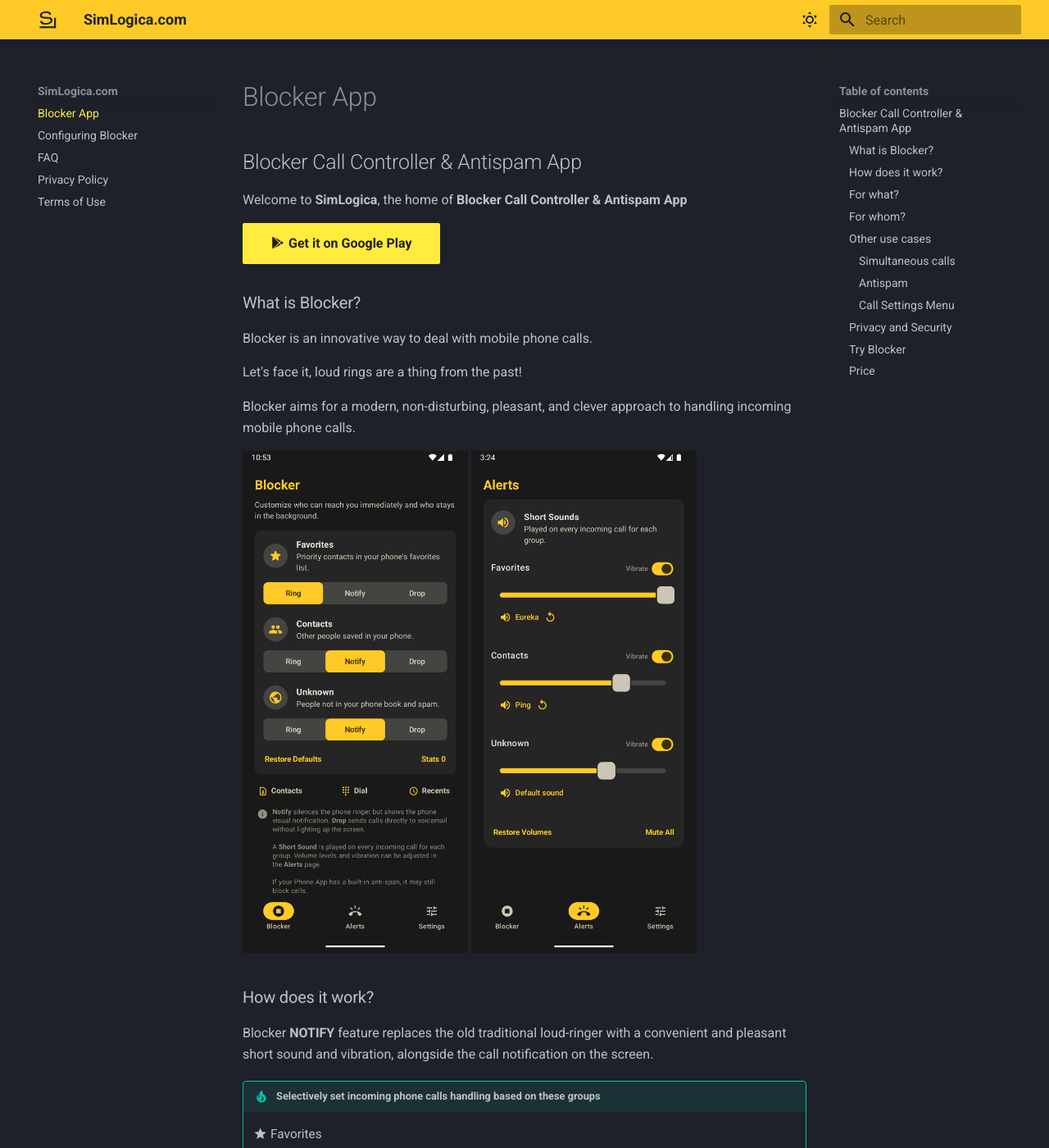
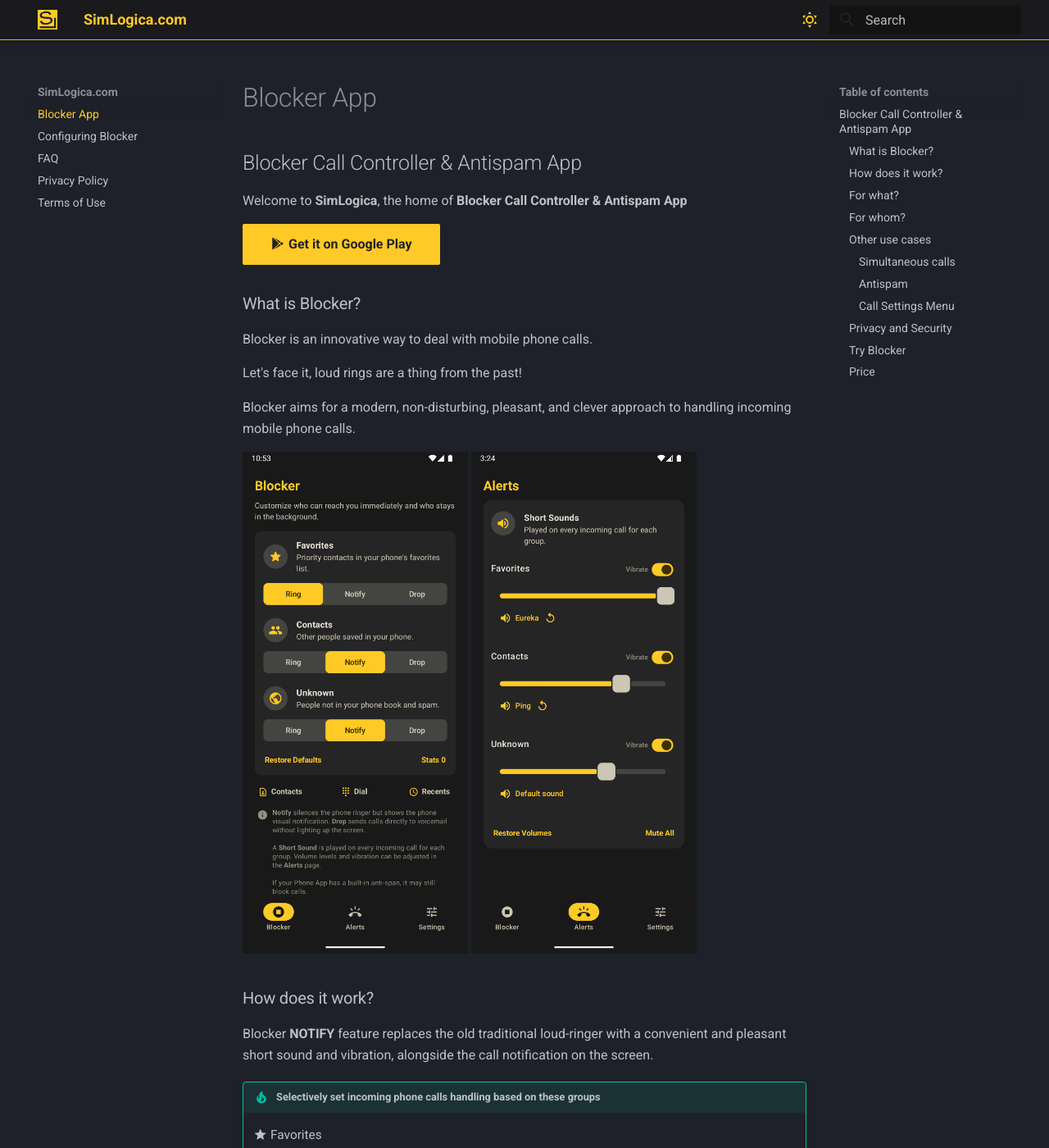
Before and after one commit to simlogica/simlogica.github.io, an MkDocs documentation site: the page built from docs/index.md, in a window 1280 px wide and 1400 px high. Shown: the whole window at 82% size. Built offline with MkDocs 1.6.1 and Material for MkDocs 9.7.7, drawn with Linux system fonts in a browser that asks for light colours; some web fonts are replaced.

Commit message:
Updated CSS themes for light and dark modes; added shared color variables and adjusted `mkdocs.yml` primary theme colors.

```diff
--- a/docs/stylesheets/extra.css
+++ b/docs/stylesheets/extra.css
@@ -1,20 +1,30 @@
-/* --- Dark Mode Header --- */
-[data-md-color-scheme="slate"] .md-header {
-  background-color: #ffca27;
-  /* Change this to your dark-mode hex */
-  color: #1e2129;
-  /* This changes the text/icon color in the header */
+/* --- SHARED VARIABLES --- */
+:root {
+  --brand-yellow: #ffca27;
+  --brand-yellow-light: #ff872b;
+  --brand-yellow-dark: #f5b000;
 }
 
-/* --- Light Mode Header --- */
-[data-md-color-scheme="default"] .md-header {
-  background-color: #ffca27;
-  /* Change this to your light-mode hex */
-  color: #1e2129;
-  /* This changes the text/icon color in the header */
+/* --- LIGHT MODE --- */
+[data-md-color-scheme="default"] {
+  --md-primary-fg-color: var(--brand-yellow);
+  --md-primary-fg-color--light: var(--brand-yellow-light);
+  --md-primary-fg-color--dark: var(--brand-yellow-dark);
+  --md-primary-bg-color: #222222; /* Dark text on yellow buttons/header */
+  --md-typeset-a-color: #d49a00;
 }
 
-/* Optional: Ensure the search box and icons stay visible */
-.md-header__button {
-  color: inherit;
+/* --- DARK MODE --- */
+[data-md-color-scheme="slate"] {
+  --md-primary-fg-color: var(--brand-yellow);
+  --md-primary-fg-color--light: var(--brand-yellow-light);
+  --md-primary-fg-color--dark: var(--brand-yellow-dark);
+  --md-primary-bg-color: #222222; /* Dark text on yellow buttons/header */
+  --md-accent-fg-color: var(--brand-yellow-light); /* Orange for hover contrast */
 }
+
+[data-md-color-scheme="slate"] .md-header {
+  background-color: #1a1a1c;
+  color: var(--brand-yellow);
+  border-bottom: 1px solid var(--brand-yellow-dark);
+}
--- a/mkdocs.yml
+++ b/mkdocs.yml
@@ -10,7 +10,7 @@
       toggle:
         icon: material/weather-sunny
         name: Dark mode
-      primary: yellow
+      primary: custom
       accent: deep orange
 
     # Light Mode
@@ -18,7 +18,7 @@
       toggle:
         icon: material/weather-night
         name: Light mode
-      primary: yellow
+      primary: custom
       accent: deep orange
   font:
     text: Roboto
```
